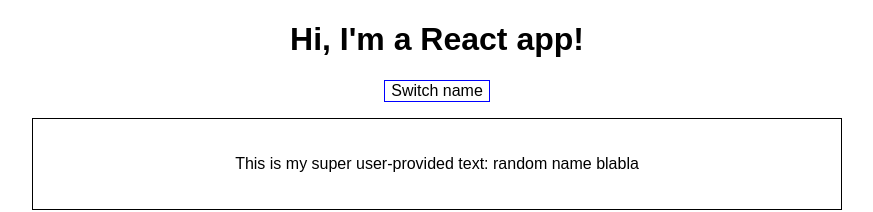
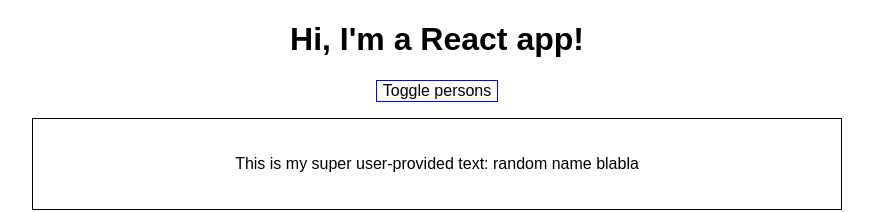
Before and after one commit to Mossie93/react-complete-guide, a React (Create React App) app: page / in a window 1280 px wide. Shown: the top 212 px of the page, without its empty margins (203-1076 px from the left). Built offline with nearby package versions, Linux system fonts and the light colour scheme.

Commit message:
Change button text for toggling persons

```diff
--- a/src/App.js
+++ b/src/App.js
@@ -62,7 +62,7 @@ class App extends Component {
         <button
           style={style}
           onClick={this.togglePersonsHandler}>
-          Switch name
+          Toggle persons
         </button>
         {persons}
 
```
